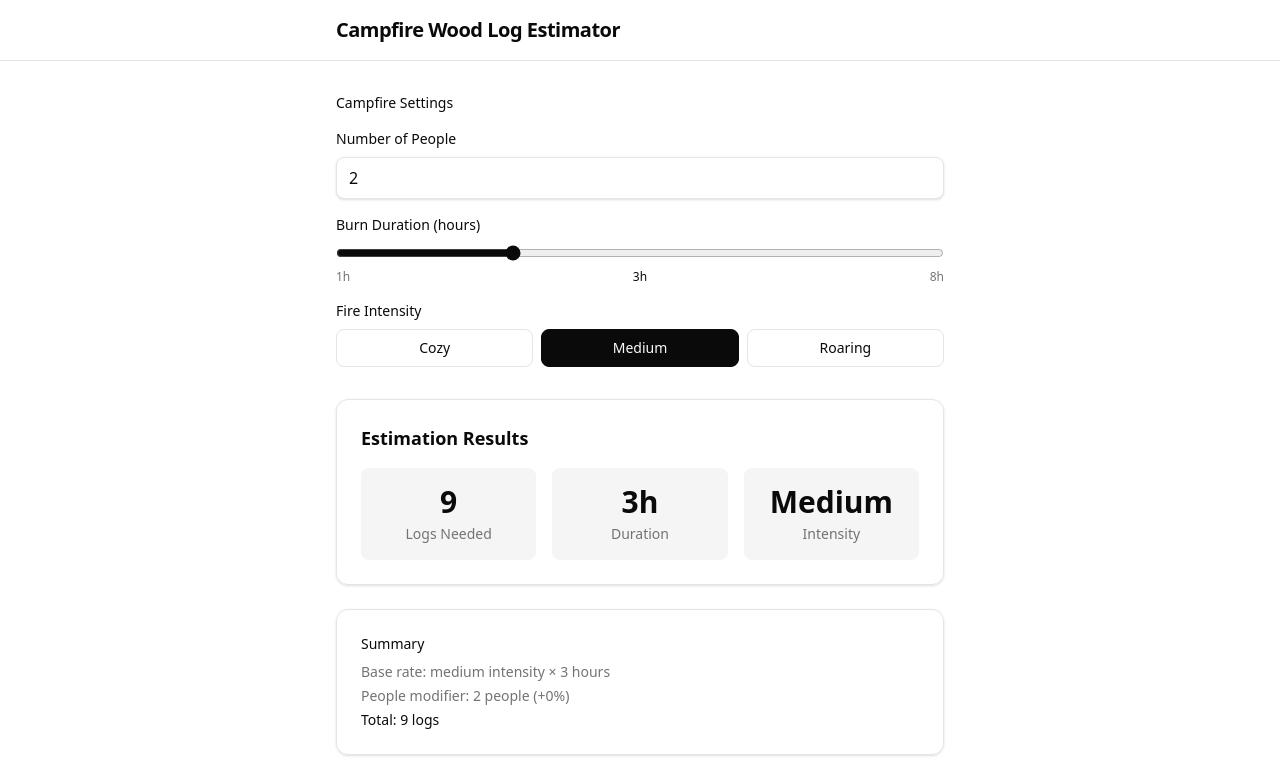
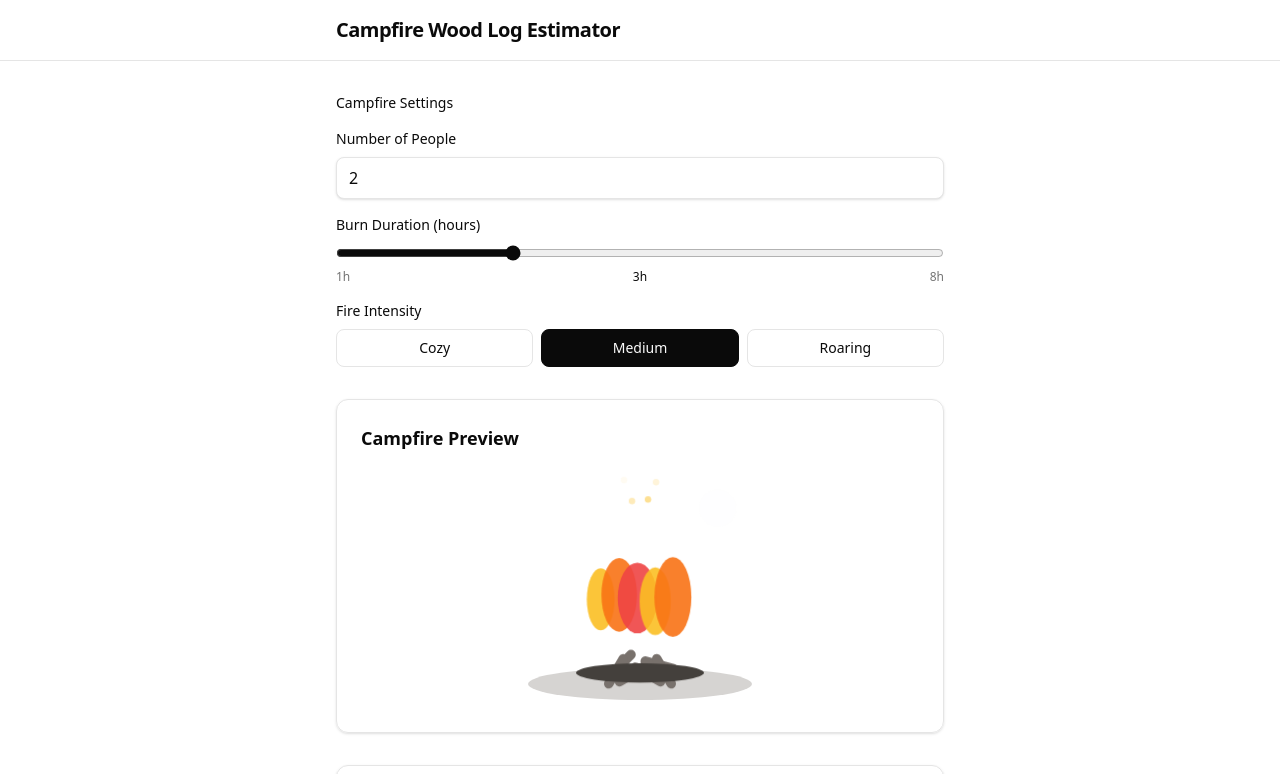
Before and after one commit to yusuppppppppp/vibedev-tmf6emrh, a React (Vite) app: page / in a window 1280 px wide. Shown: the top 774 px of the page. Built offline with nearby package versions, Linux system fonts and the light colour scheme.

Commit message:
feat: add dynamic campfire visualization

```diff
--- a/src/App.tsx
+++ b/src/App.tsx
@@ -1,8 +1,10 @@
 import { useState } from "react"
 import { AppLayout } from "./components/layout/AppLayout"
+import { CampfireVisual } from "./components/ui/CampfireVisual"
 import { EstimatorForm } from "./features/estimator/components/EstimatorForm"
 import { EstimationResult } from "./features/estimator/components/EstimationResult"
 import type { EstimatorFormData } from "./features/estimator/types"
+import { calculateLogCount } from "./features/estimator/utils/calculate"
 
 function App() {
   const [formData, setFormData] = useState<EstimatorFormData>({
@@ -11,10 +13,24 @@ function App() {
     intensity: "medium",
   })
 
+  const logCount = calculateLogCount(
+    formData.peopleCount,
+    formData.duration,
+    formData.intensity
+  )
+
   return (
     <AppLayout>
       <div className="space-y-8">
         <EstimatorForm onFormChange={setFormData} />
+
+        <div className="rounded-xl border border-border bg-card p-6 shadow-sm">
+          <h2 className="text-lg font-semibold text-foreground mb-4">
+            Campfire Preview
+          </h2>
+          <CampfireVisual intensity={formData.intensity} logCount={logCount} />
+        </div>
+
         <EstimationResult formData={formData} />
       </div>
     </AppLayout>
--- /dev/null
+++ b/src/components/ui/CampfireVisual.tsx
@@ -0,0 +1,216 @@
+import type { FireIntensity } from "../../features/estimator/types"
+
+interface CampfireVisualProps {
+  intensity: FireIntensity
+  logCount: number
+}
+
+const INTENSITY_CONFIG = {
+  cozy: {
+    flameHeight: 30,
+    flameWidth: 20,
+    flameCount: 3,
+    sparkCount: 2,
+    colors: { outer: "#f97316", inner: "#fbbf24", core: "#fef08a" },
+  },
+  medium: {
+    flameHeight: 45,
+    flameWidth: 25,
+    flameCount: 5,
+    sparkCount: 4,
+    colors: { outer: "#ef4444", inner: "#f97316", core: "#fbbf24" },
+  },
+  roaring: {
+    flameHeight: 60,
+    flameWidth: 35,
+    flameCount: 7,
+    sparkCount: 6,
+    colors: { outer: "#dc2626", inner: "#ef4444", core: "#f97316" },
+  },
+}
+
+const FLAME_VARIATIONS = [
+  { heightMult: 0.85, widthMult: 0.7 },
+  { heightMult: 1.0, widthMult: 0.9 },
+  { heightMult: 0.95, widthMult: 1.0 },
+  { heightMult: 0.9, widthMult: 0.8 },
+  { heightMult: 1.05, widthMult: 0.95 },
+  { heightMult: 0.88, widthMult: 0.85 },
+  { heightMult: 1.02, widthMult: 0.75 },
+]
+
+const SPARK_POSITIONS = [
+  { x: 90, y: 45 },
+  { x: 110, y: 42 },
+  { x: 95, y: 48 },
+  { x: 105, y: 40 },
+  { x: 88, y: 50 },
+  { x: 112, y: 44 },
+]
+
+const LOG_POSITIONS = [
+  { x: 88, y: 120, rotation: -45 },
+  { x: 100, y: 122, rotation: -15 },
+  { x: 112, y: 120, rotation: 15 },
+  { x: 85, y: 124, rotation: -60 },
+  { x: 115, y: 124, rotation: 60 },
+  { x: 95, y: 126, rotation: -30 },
+  { x: 105, y: 126, rotation: 30 },
+  { x: 100, y: 128, rotation: 0 },
+]
+
+function Flame({
+  x,
+  height,
+  width,
+  color,
+  delay,
+}: {
+  x: number
+  height: number
+  width: number
+  color: string
+  delay: number
+}) {
+  return (
+    <ellipse
+      cx={x}
+      cy={100 - height / 2}
+      rx={width / 2}
+      ry={height / 2}
+      fill={color}
+      opacity={0.9}
+      style={{
+        animation: `flicker 1.5s ease-in-out ${delay}s infinite alternate`,
+      }}
+    />
+  )
+}
+
+function Spark({
+  x,
+  y,
+  delay,
+}: {
+  x: number
+  y: number
+  delay: number
+}) {
+  return (
+    <circle
+      cx={x}
+      cy={y}
+      r={2}
+      fill="#fbbf24"
+      style={{
+        animation: `spark 2s ease-out ${delay}s infinite`,
+      }}
+    />
+  )
+}
+
+export function CampfireVisual({ intensity, logCount }: CampfireVisualProps) {
+  const config = INTENSITY_CONFIG[intensity]
+  const displayLogs = Math.min(logCount, 8)
+
+  return (
+    <div className="relative w-full max-w-xs mx-auto">
+      <style>{`
+        @keyframes flicker {
+          0% { transform: scaleY(1) scaleX(1); }
+          100% { transform: scaleY(1.1) scaleX(0.95); }
+        }
+        @keyframes spark {
+          0% { opacity: 1; transform: translateY(0); }
+          100% { opacity: 0; transform: translateY(-40px); }
+        }
+        @keyframes smoke {
+          0% { opacity: 0.3; transform: translateY(0) scale(1); }
+          100% { opacity: 0; transform: translateY(-20px) scale(1.5); }
+        }
+      `}</style>
+
+      <svg
+        viewBox="0 0 200 150"
+        className="w-full h-auto"
+        role="img"
+        aria-label={`Campfire with ${intensity} intensity and approximately ${logCount} logs`}
+      >
+        {/* Ground */}
+        <ellipse cx="100" cy="135" rx="70" ry="10" fill="#78716c" opacity="0.3" />
+
+        {/* Smoke */}
+        <circle
+          cx="100"
+          cy="30"
+          r="8"
+          fill="#9ca3af"
+          opacity="0.2"
+          style={{ animation: "smoke 3s ease-out infinite" }}
+        />
+
+        {/* Flames */}
+        <g>
+          {Array.from({ length: config.flameCount }).map((_, i) => {
+            const offset = (i - (config.flameCount - 1) / 2) * 12
+            const variation = FLAME_VARIATIONS[i % FLAME_VARIATIONS.length]
+            const heightVariation = config.flameHeight * variation.heightMult
+            return (
+              <Flame
+                key={`flame-${i}`}
+                x={100 + offset}
+                height={heightVariation}
+                width={config.flameWidth * variation.widthMult}
+                color={
+                  i % 3 === 0
+                    ? config.colors.core
+                    : i % 3 === 1
+                      ? config.colors.inner
+                      : config.colors.outer
+                }
+                delay={i * 0.1}
+              />
+            )
+          })}
+        </g>
+
+        {/* Sparks */}
+        <g>
+          {Array.from({ length: config.sparkCount }).map((_, i) => {
+            const pos = SPARK_POSITIONS[i % SPARK_POSITIONS.length]
+            return (
+              <Spark
+                key={`spark-${i}`}
+                x={pos.x}
+                y={pos.y}
+                delay={i * 0.3}
+              />
+            )
+          })}
+        </g>
+
+        {/* Logs */}
+        <g>
+          {Array.from({ length: displayLogs }).map((_, i) => {
+            const pos = LOG_POSITIONS[i % LOG_POSITIONS.length]
+            return (
+              <rect
+                key={`log-${i}`}
+                x={pos.x - 12}
+                y={pos.y}
+                width={24}
+                height={6}
+                rx={3}
+                fill="#78716c"
+                transform={`rotate(${pos.rotation} ${pos.x} ${pos.y + 3})`}
+              />
+            )
+          })}
+        </g>
+
+        {/* Fire bed */}
+        <ellipse cx="100" cy="128" rx="40" ry="6" fill="#44403c" />
+      </svg>
+    </div>
+  )
+}
```
